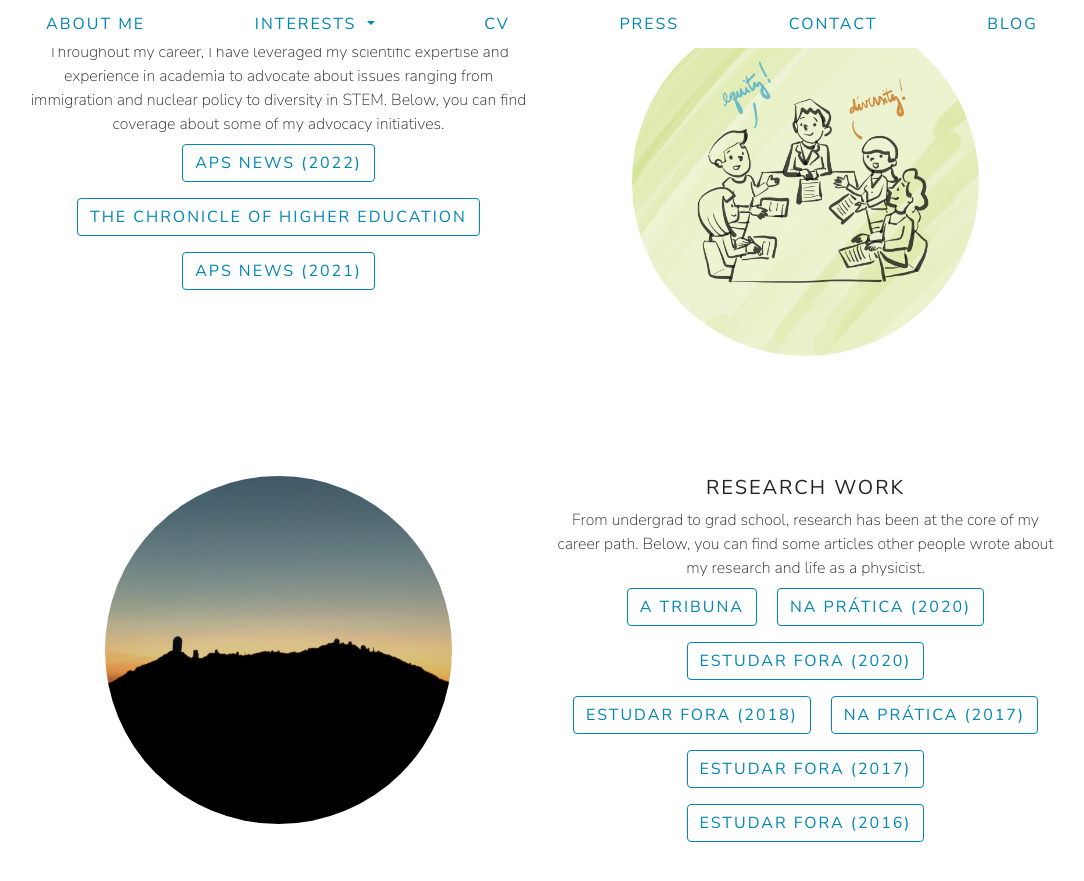
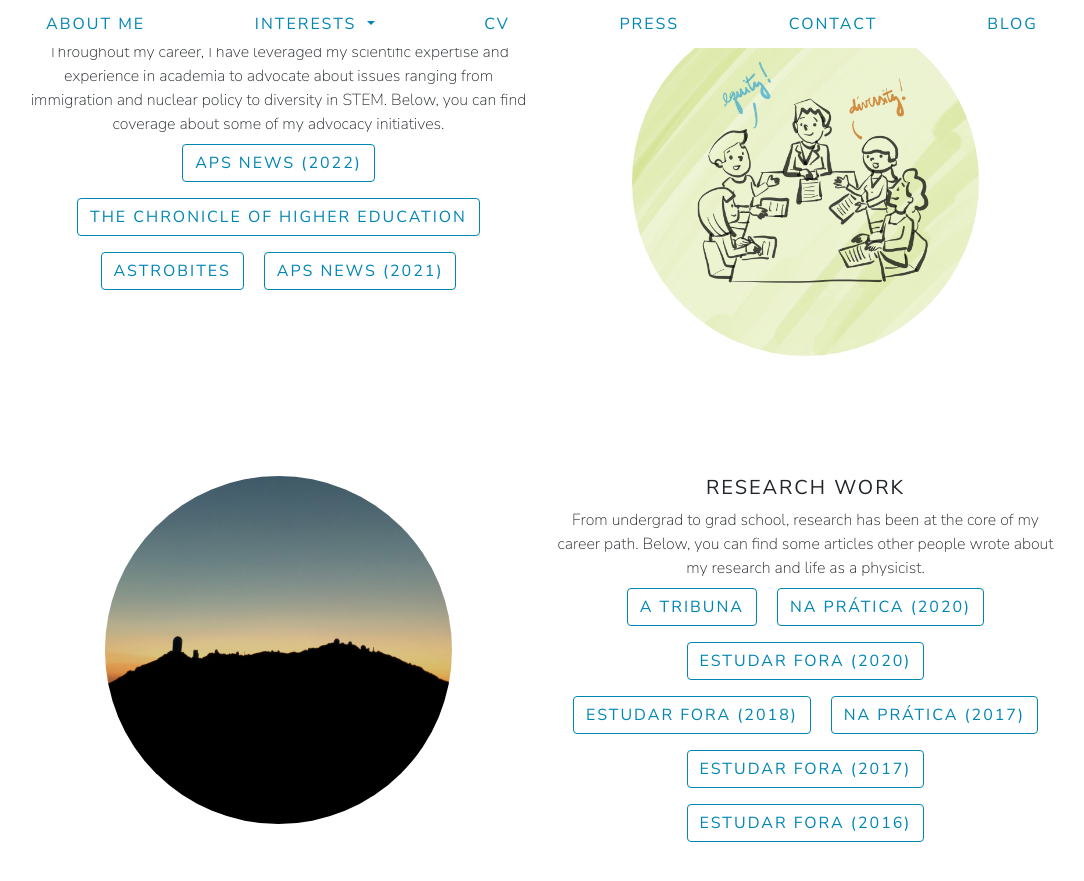
Before and after one commit to barbaracrusan/barbaracrusan.github.io, a Jekyll site: the page built from press.html, in a window 1280 px wide and 900 px high, scrolled down 683 px. Shown: the top 881 px of the window, without its empty margins (98-1182 px from the left). Built offline with Jekyll 4.4.1, drawn with Linux system fonts in a browser that asks for light colours; nearby versions of some CDN libraries.

Commit message:
added press link

```diff
--- a/press.html
+++ b/press.html
@@ -65,6 +65,9 @@ title: PRESS
        <a class="btn btn-outline-secondary my-2 mx-2" role="button"
          href="https://www.chronicle.com/article/after-2-month-strike-columbia-u-and-student-workers-reach-tentative-agreement" target="_blank">
        THE CHRONICLE OF HIGHER EDUCATION</a>
+       <a class="btn btn-outline-secondary my-2 mx-2" role="button"
+         href="https://astrobites.org/2022/01/15/understanding-the-2021-columbia-gwc-uaw-strike/" target="_blank">
+       ASTROBITES</a>
        <a class="btn btn-outline-secondary my-2 mx-2" role="button"
          href="https://www.aps.org/publications/apsnews/updates/next-gen.cfm" target="_blank">
        APS NEWS (2021)</a>
```
